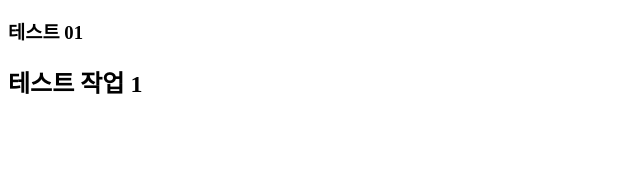
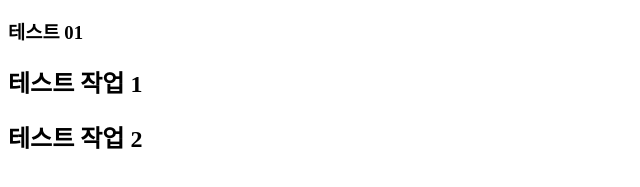
Before and after one commit to hyg1488/Test_Git, a website: page PJ_Test/test.html in a window 1280 px wide. Shown: the part 127-314 px from the top of the page, without its empty margins (0-640 px from the left). Drawn offline with Linux system fonts and the light colour scheme.

Commit message:
테스트 작업 2

```diff
--- a/PJ_Test/test.html
+++ b/PJ_Test/test.html
@@ -17,6 +17,7 @@
   <script src="test.js"></script>
   <div class="feature">
     <h2>테스트 작업 1</h2>
+    <h2>테스트 작업 2</h2>
   </div>
 </body>
 </html>
```
